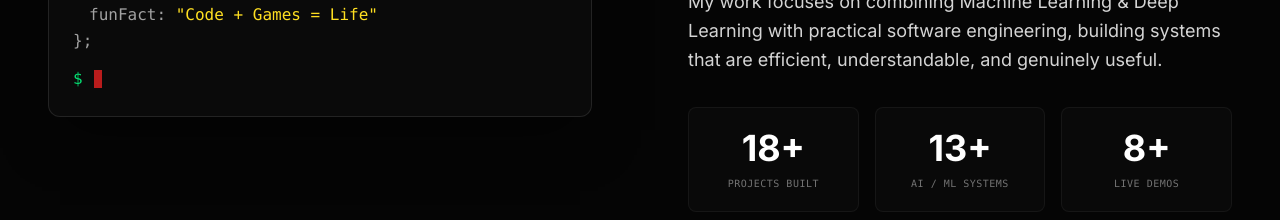
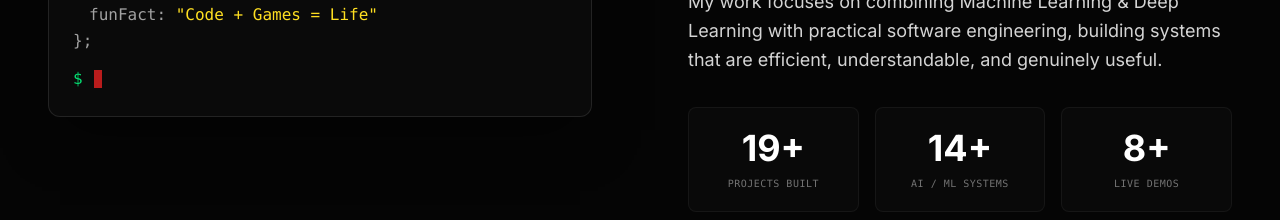
Before and after one commit to CODExGAMERZ/CodexGamerz.github.io, a React (Vite) app: page / in a window 1280 px wide. Shown: the part 1480-1700 px from the top of the page. Built offline with nearby package versions, Linux system fonts and the light colour scheme; no server answers.

Commit message:
feat: add KeyCode (IDE-win) project showcase & rebuild assets

```diff
--- a/src/App.jsx
+++ b/src/App.jsx
@@ -24,7 +24,8 @@ import {
   LayersIcon,
   ZapIcon,
   ReportIcon,
-  ShieldIcon
+  ShieldIcon,
+  KeyCodeIcon
 } from './components/Icons';
 
 // ===== SUB-COMPONENTS =====
@@ -744,6 +745,21 @@ export default function App() {
       ]
     },
     {
+      icon: <KeyCodeIcon />,
+      title: "KeyCode",
+      category: "devtool",
+      desc: "A custom high-performance fork of VS Code (Code - OSS) built for Windows with an integrated local AI autocomplete extension.",
+      features: [
+        "Built-in KeyCode Ollama Autocomplete extension for zero-config offline inline completions",
+        "Intelligent Fill-in-the-Middle (FIM) prompt generation supporting Qwen and DeepSeek models",
+        "Custom status bar controls, quick-pick model selection, debounced requests, and local telemetry channels"
+      ],
+      tags: ["TypeScript", "Node.js", "Electron", "VS Code Fork", "Ollama", "Local AI"],
+      links: [
+        { label: "Source Code", href: "https://github.com/CODExGAMERZ/KeyCode", id: "link-keycode" }
+      ]
+    },
+    {
       icon: <VoltIcon />,
       title: "VoltC",
       category: "devtool",
--- a/src/components/Icons.jsx
+++ b/src/components/Icons.jsx
@@ -236,3 +236,14 @@ export function ShieldIcon(props) {
     </svg>
   );
 }
+export function KeyCodeIcon(props) {
+  return (
+    <svg {...defaultProps} {...props}>
+      <rect x="2" y="3" width="20" height="14" rx="2" />
+      <path d="M6 21h12" />
+      <path d="M12 17v4" />
+      <path d="m10 7-3 3 3 3" />
+      <path d="m14 13 3-3-3-3" />
+    </svg>
+  );
+}
```
Also changed, not shown: 3 other files (tests, documents, lock files or other folders).
